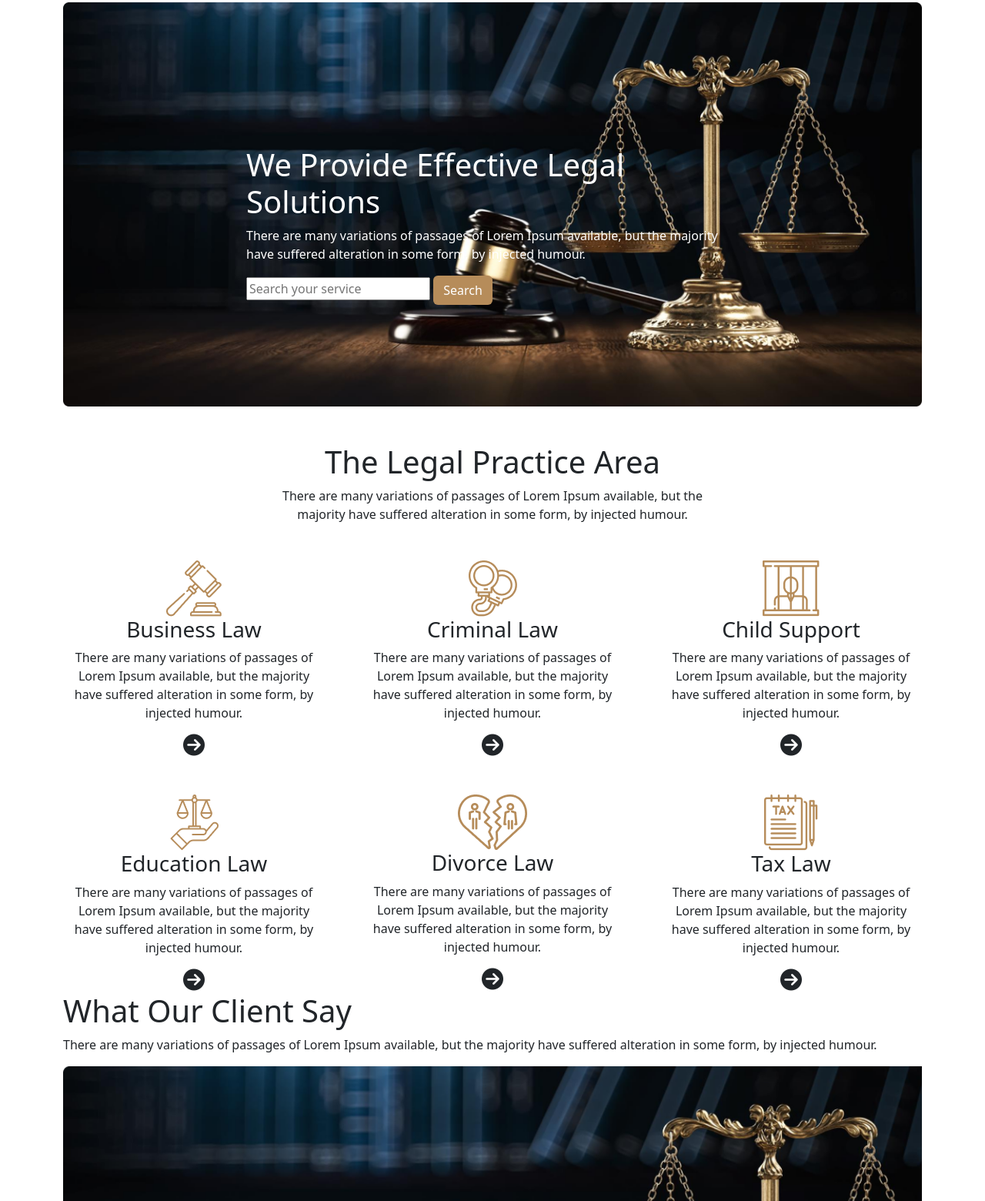
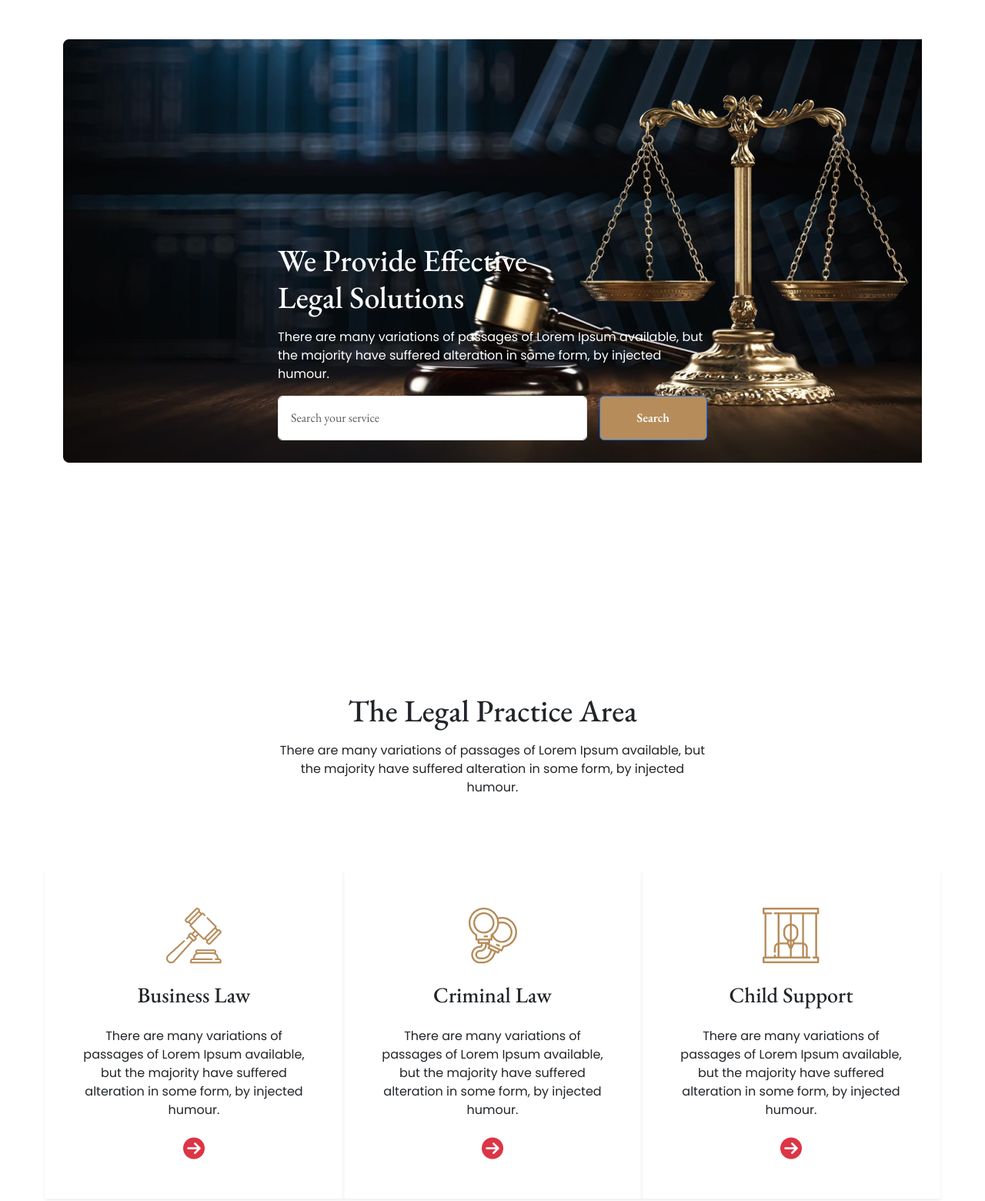
Before and after one commit to habib-N19/legal-solution, a plain HTML site: page index.html in a window 1280 px wide. Shown: the part 107-1667 px from the top of the page at 77% size. Drawn offline with nearby package versions, Linux system fonts and the light colour scheme.

Commit message:
fixed issue with footer and add spacing

```diff
--- a/index.html
+++ b/index.html
@@ -16,6 +16,9 @@
 		<!-- title  -->
 		<title>Legal Solution</title>
 		<!-- font family -->
+		<link rel="preconnect" href="https://fonts.googleapis.com">
+	<link rel="preconnect" href="https://fonts.gstatic.com" crossorigin>
+	<link href="https://fonts.googleapis.com/css2?family=EB+Garamond:wght@400;500;600;700&family=Poppins&display=swap" rel="stylesheet">
 		<!-- font awesome kit link  -->
 		<script
 			src="https://kit.fontawesome.com/cbe059ded0.js"
@@ -126,119 +129,112 @@
 			</nav>
 		</header>
 		<!-- main section  -->
-		<main>
+		<main class="pt-5">
 			<!-- banner section  -->
-			<section class="h-75 container mb-5">
-				<div class="banner h-75 w-100 h-100 d-inline-block text-white">
-					<div class="mx-auto">
-						<img
-							class="img-fluid m-w-100 h-75 mx-auto"
-							src="./images/rectangle4.png"
-							alt=""
-						/>
-					</div>
-					<div class="position-absolute top-50 start-50 translate-middle">
-						<h1>We Provide Effective Legal Solutions</h1>
-						<p>
+			<section class="container mb-5">
+				<div class="banner d-flex justify-content-center align-items-center text-white ls-banner-main">
+					<div class="w-50 mx-auto">
+						<h1 class="mb-3">We Provide Effective <br> Legal Solutions</h1>
+						<p class="mb-3">
 							There are many variations of passages of Lorem Ipsum available,
 							but the majority have suffered alteration in some form, by
 							injected humour.
 						</p>
-						<input type="text" placeholder="Search your service" />
-						<button class="btn ls-btn-bg">Search</button>
+						<div class="input-group mb-3">
+							<input type="text" class="form-control rounded p-3" placeholder="Search your service" aria-label="Recipient's username" aria-describedby="button-addon2">
+							<button class="btn btn-primary ls-btn-bg ms-3 p-3 px-5 rounded text fw-semibold" type="button" id="button-addon2">Search</button>
+						  </div>
 					</div>
 				</div>
 			</section>
 			<!-- legal practice area section  -->
-			<section class="container mt-5">
-				<h1 class="text-center">The Legal Practice Area</h1>
+			<section class="container mt-5 mb-5">
+				<h1 class="text-center mb-3">The Legal Practice Area</h1>
 				<p class="text-center w-50 mx-auto mb-5">
 					There are many variations of passages of Lorem Ipsum available, but
 					the majority have suffered alteration in some form, by injected
 					humour.
 				</p>
-				<div class="row row-cols-1 row-cols-md-3 g-5">
-					<div class="text-center col m-w-75">
-						<div>
+				<div class="row row-cols-1 row-cols-md-3 g-5 mt-5">
+					<div class="ls-card-item shadow-sm text-center col p-5 m-w-75">
+						<div class="mb-4">
 							<img src="./images/group10.png" alt="" />
 						</div>
-						<h3>Business Law</h3>
-						<p>
+						<h3 class="my-3">Business Law</h3>
+						<p class="my-4">
 							There are many variations of passages of Lorem Ipsum available,
 							but the majority have suffered alteration in some form, by
 							injected humour.
 						</p>
-						<i class="fa-solid fa-circle-arrow-right fs-3"></i>
+						<a href=""><i class="fa-solid fa-circle-arrow-right fs-3 text-danger"></i></a>
 					</div>
-					<div class="text-center col">
-						<div>
+					<div class="ls-card-item shadow-sm text-center col p-5">
+						<div class="mb-4">
 							<img src="./images/group15.png" alt="" />
 						</div>
-						<h3>Criminal Law</h3>
-						<p>
+						<h3 class="my-3">Criminal Law</h3>
+						<p class="my-4">
 							There are many variations of passages of Lorem Ipsum available,
 							but the majority have suffered alteration in some form, by
 							injected humour.
 						</p>
-						<i class="fa-solid fa-circle-arrow-right fs-3"></i>
+						<a href=""><i class="fa-solid fa-circle-arrow-right fs-3 text-danger"></i></a>
 					</div>
-					<div class="text-center col">
-						<div>
+					<div class="ls-card-item shadow-sm text-center col p-5">
+						<div class="mb-4">
 							<img src="./images/layer1.png" alt="" />
 						</div>
-						<h3>Child Support</h3>
-						<p>
+						<h3 class="my-3">Child Support</h3>
+						<p class="my-4">
 							There are many variations of passages of Lorem Ipsum available,
 							but the majority have suffered alteration in some form, by
 							injected humour.
 						</p>
-						<i class="fa-solid fa-circle-arrow-right fs-3"></i>
+						<a href=""><i class="fa-solid fa-circle-arrow-right fs-3 text-danger"></i></a>
 					</div>
-					<div class="text-center col">
-						<div>
+					<div class="ls-card-item shadow-sm text-center col p-5">
+						<div class="mb-4">
 							<img src="./images/group12.png" alt="" />
 						</div>
-						<h3>Education Law</h3>
-						<p>
+						<h3 class="my-3">Education Law</h3>
+						<p class="my-4">
 							There are many variations of passages of Lorem Ipsum available,
 							but the majority have suffered alteration in some form, by
 							injected humour.
 						</p>
-						<i class="fa-solid fa-circle-arrow-right fs-3"></i>
+						<a href=""><i class="fa-solid fa-circle-arrow-right fs-3 text-danger"></i></a>
 					</div>
-					<div class="text-center col">
-						<div>
+					<div class="ls-card-item shadow-sm text-center col p-5">
+						<div class="mb-4">
 							<img src="./images/group16.png" alt="" />
 						</div>
-						<h3>Divorce Law</h3>
-						<p>
+						<h3 class="my-3">Divorce Law</h3>
+						<p class="my-4">
 							There are many variations of passages of Lorem Ipsum available,
 							but the majority have suffered alteration in some form, by
 							injected humour.
 						</p>
-						<i class="fa-solid fa-circle-arrow-right fs-3"></i>
+						<a href=""><i class="fa-solid fa-circle-arrow-right fs-3 text-danger"></i></a>
 					</div>
-					<div class="text-center col">
-						<div>
+					<div class="ls-card-item shadow-sm text-center col p-5">
+						<div class="mb-4">
 							<img src="./images/group13.png" alt="" />
 						</div>
-						<h3>Tax Law</h3>
-						<p>
+						<h3 class="my-3">Tax Law</h3>
+						<p class="my-4">
 							There are many variations of passages of Lorem Ipsum available,
 							but the majority have suffered alteration in some form, by
 							injected humour.
 						</p>
-						<i class="fa-solid fa-circle-arrow-right fs-3"></i>
+						<a href=""><i class="fa-solid fa-circle-arrow-right fs-3 text-danger"></i></a>
 					</div>
 				</div>
 			</section>
 			<!-- What Our Client Say -->
-			<section class="container">
+			<section class="container my-5 text-center">
 				<h1>What Our Client Say</h1>
-				<p>
-					There are many variations of passages of Lorem Ipsum available, but
-					the majority have suffered alteration in some form, by injected
-					humour.
+				<p class="w-50 mx-auto mt-4 mb-5">
+					Our clients come from all walks of life and have had a wide range of legal needs. They have shared their experiences with us, and we are proud to share them with you. Here you will find real stories and feedback from people who have trusted us with their legal matters.
 				</p>
 
 				<!-- carousel -->
@@ -329,10 +325,8 @@
 			<!-- accordion faq section -->
 			<section class="container mb-5">
 				<h1 class="text-center">Frequently Asked Any Questions</h1>
-				<p class="text-center m-w-75">
-					There are many variations of passages of Lorem Ipsum available, but
-					the majority have suffered alteration in some form, by injected
-					humour.
+				<p class="text-center mt-4 mb-5 w-75 mx-auto">
+					Welcome to our "FAQ" section, where you'll find answers to some of the most frequently asked questions about our legal services. We understand that navigating the legal system can be confusing and overwhelming, so we've gathered this information in one place to make it easy for you to find what you're looking for.
 				</p>
 
 				<div class="container d-flex justify-content-between mx-auto mb-5">
@@ -470,7 +464,7 @@
 
 			<!-- optional section -->
 			<!-- contact us section -->
-			<section class="container">
+			<section class="container my-5">
 				<h1>Contact With Us</h1>
 				<p>There are many variations of passages of Lorem Ipsum available, but the majority have suffered alteration in some form, by injected humour.</p>
 				<div class="d-flex g-5">
@@ -546,7 +540,7 @@
 			<!-- bonus section -->
 			<!-- case studies section -->
 
-			<section class="container">
+			<section class="container my-5">
 				<h1 class="text-center">Case Studies</h1>
 				<p class="text-center w-75 mx-auto">Welcome to our "Case Studies" section, where we share real-life examples of the cases we have handled and the results we have achieved for our clients. These case studies are intended to provide you with an understanding of the types of cases we handle and the level of expertise and dedication we bring to each case.</p>
 				<div class="w-100 mx-auto">
@@ -627,22 +621,21 @@
 
 		<!-- footer section -->
 
-		<footer class="bt-5">
+		<footer class="bt-5 text-bg-dark p-3">
 			<div class="d-md-flex flex-row gx-5">
 				<div class=" w-25">
 					<div><img src="./images/group37.png" alt="footer-img"></div>
-					<p>There are many variations of passages of Lorem Ipsum available, but the majority have suffered alteration in some form, by injected humour.</p>
+					<p>Trusted legal advisors for all your legal needs</p>
 				</div>
 
 				<div class="w-25">
 					<h1>Useful Link</h1>
 					<ul class="list-group">
-						<li class="list-group-item"><a class="text-decoration-none" href="#">Home</a></a></li>
-						<li class="list-group-item"><a class="text-decoration-none" href="#">About Us</a></a></li>
-						<li class="list-group-item"><a class="text-decoration-none" href="#">Cases</a></a></li>
-						<li class="list-group-item"><a class="text-decoration-none" href="#">Blog</a></a></li>
-						<li class="list-group-itema><a class="text-decoration-none" href="#">Contact Us</a></a></li>
-
+						<li class="list-group-item bg-transparent border-0"><a class="text-decoration-none  text-light" href="#">Home</a></a></li>
+						<li class="list-group-item bg-transparent border-0"><a class="text-decoration-none  text-light" href="#">About Us</a></a></li>
+						<li class="list-group-item bg-transparent border-0"><a class="text-decoration-none  text-light" href="#">Cases</a></a></li>
+						<li class="list-group-item bg-transparent border-0"><a class="text-decoration-none  text-light" href="#">Blog</a></a></li>
+						<li class="list-group-item bg-transparent border-0"><a class="text-decoration-none  text-light" href="#">Contact Us</a></li>
 					</ul>
 				</div>
 
--- a/styles/style.css
+++ b/styles/style.css
@@ -1,5 +1,10 @@
 * {
     /* border: 1px solid red; */
+    font-family: 'EB Garamond', serif;
+}
+
+p {
+    font-family: 'Poppins', sans-serif;
 }
 
 .ls-btn-bg {
@@ -8,9 +13,24 @@
 
 }
 
+.ls-banner-main {
+    background-image: url("../images/rectangle4.png");
+    width: 100%;
+    height: 100vh;
+    background-repeat: no-repeat;
+}
+
+.ls-search-box {
+    padding: 1.2rem;
+}
+
 .ls-contact-img {
     height: 40px;
     width: 40px;
+}
+
+.ls-card-item:hover {
+    background-color: rgba(231, 231, 231, 1);
 }
 
 .ls-banner-img-1 {
```
